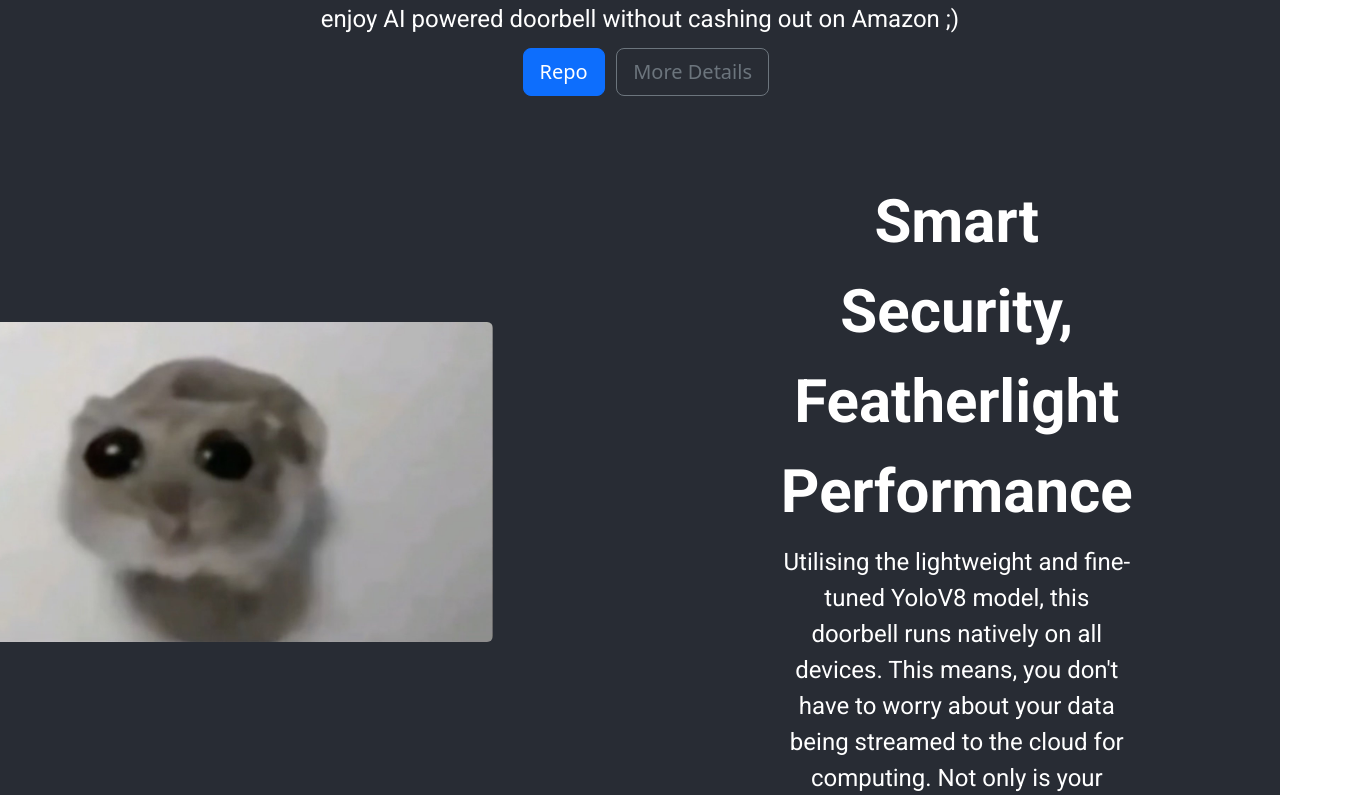
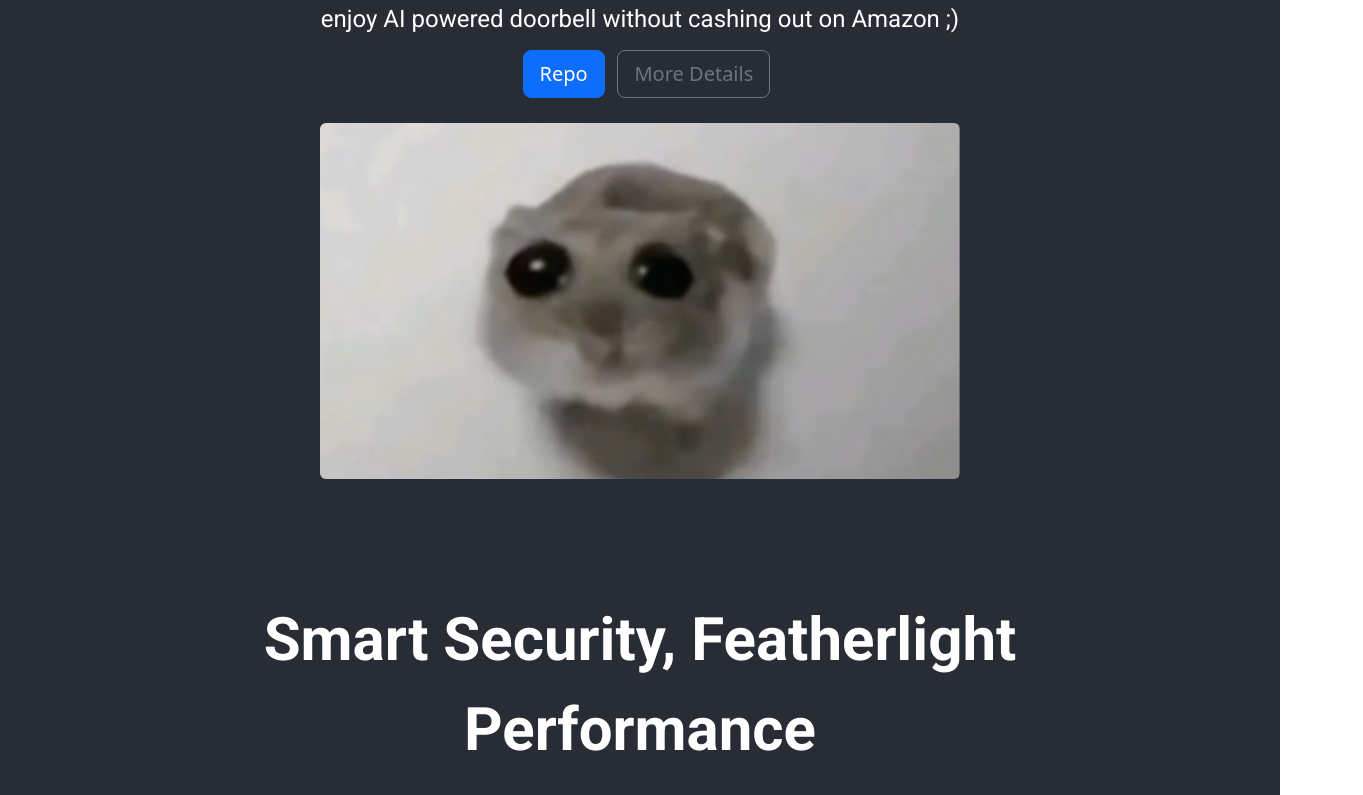
Before and after one commit to aloisorozco/Sight-Sense, a React (Create React App) app in the folder frontend/: page / in a window 1280 px wide. Shown: the part 320-1115 px from the top of the page, 1363 px wide, since content can reach past the window. Built offline with nearby package versions, Linux system fonts and the light colour scheme; the HTML template or start-up script is replaced by a standard one.

Commit message:
landing page prototyep - bear bones

```diff
--- a/frontend/src/pages/landing_page.jsx
+++ b/frontend/src/pages/landing_page.jsx
@@ -24,18 +24,20 @@ function LandingPage() {
                 <span>Providing a reliable, lightweight and cheap, open source alternative to enjoy AI powered doorbell without cashing out on Amazon ;)</span>
             </div>
 
-            <div className={`${classes.parentSide}`}>
+            <div className={`${classes.btns}`}>
                     <button type="button" onClick={redirectGit} className={`btn btn-primary btn-lg ${classes.mainButtons}`}>Repo</button>
                     <button type="button" onClick={redirectInfo} className={`btn btn-outline-secondary btn-lg ${classes.mainButtons}`}>More Details</button>
 
             </div>
 
-            <div className={`${classes.parentSide}`}>
+            <div>
                 <img src={first_img} alt="sad hamster" className={`rounded float-left img-fluid ${classes.img}`}/>
+            </div>
 
+            <div className={`${classes.parent}`}>
                 <div className={`${classes.text} ${classes.textLeft}`}>
                     <span className={`${classes.titleText}`}>Smart Security, Featherlight Performance</span>
-                    <span>Utilising the lightweight and fine-tuned YoloV8 model, this doorbell runs natively on all devices. This means, you don't have to worry about your data being streamed to the cloud for computing. Not only is your property safe, but so is your digital privacy</span>
+                    <span>Utilising the lightweight and fine-tuned YoloV8 model, this doorbell runs natively on all devices. This means, you don't have to worry about your data being streamed to the cloud for computing. Not only is your property safe, but so is your digital privacy.</span>
                 </div>
             </div>
         </div>
--- a/frontend/src/pages/landing_page.module.css
+++ b/frontend/src/pages/landing_page.module.css
@@ -3,7 +3,7 @@
 .img {
     width: 50%;
     height: 50%;
-    margin-right: 5%;
+    margin: 2%;
 }
 
 .text span:first-of-type {
@@ -36,13 +36,18 @@
     flex-direction: column;
 }
 
+.btns{
+    display: flex;
+    flex-direction: row;
+    justify-content: center;
+    align-items: center;
+}
+
 .parentSide{
     display: flex;
     flex-direction: row;
     justify-content: center;
-    align-items: center; /* Align items horizontally and vertically */
-    margin-left: 5%;
-    margin-right: 5%; /* Adjust margin for spacing */
+    align-items: center;
 }
 
 .mainButtons{
```
